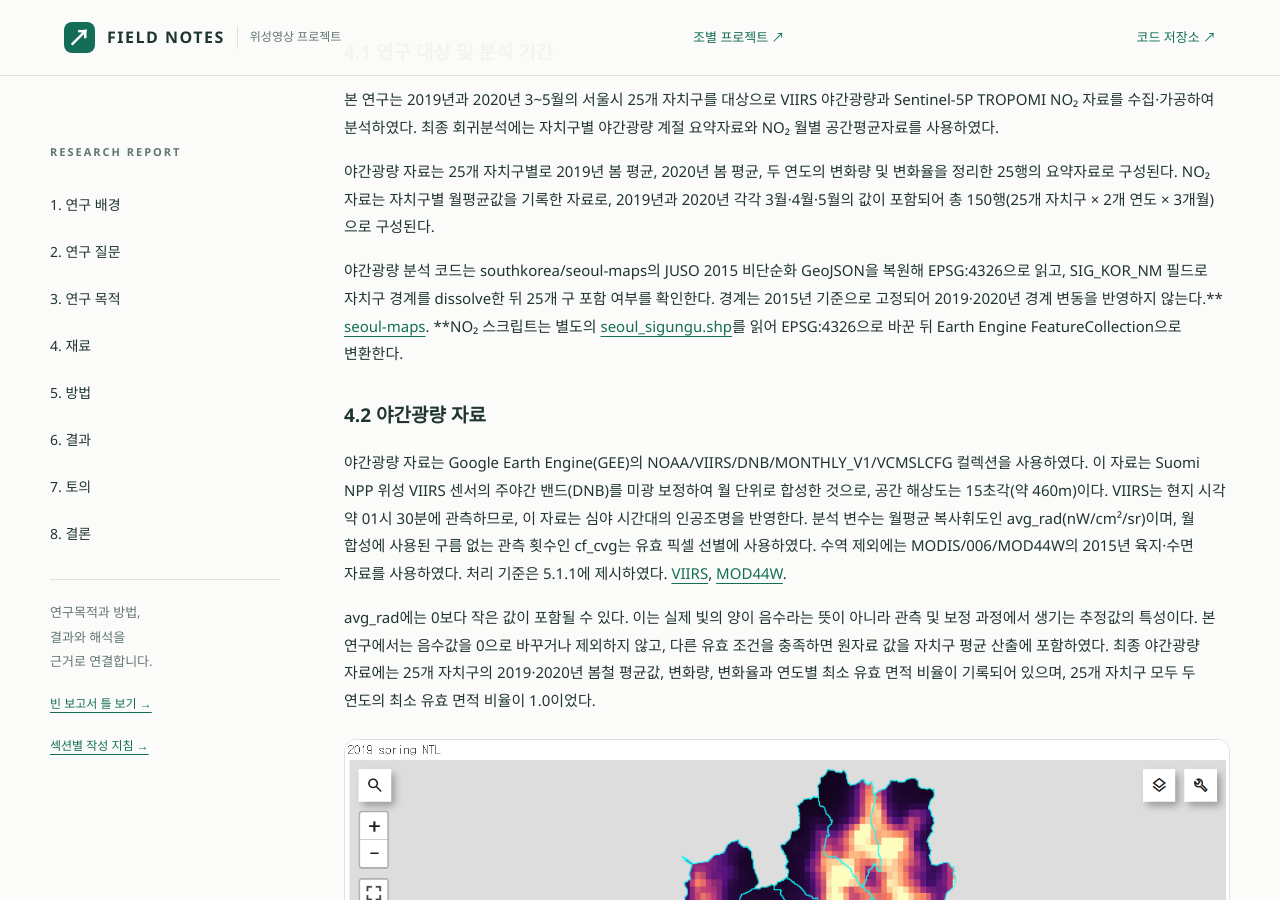
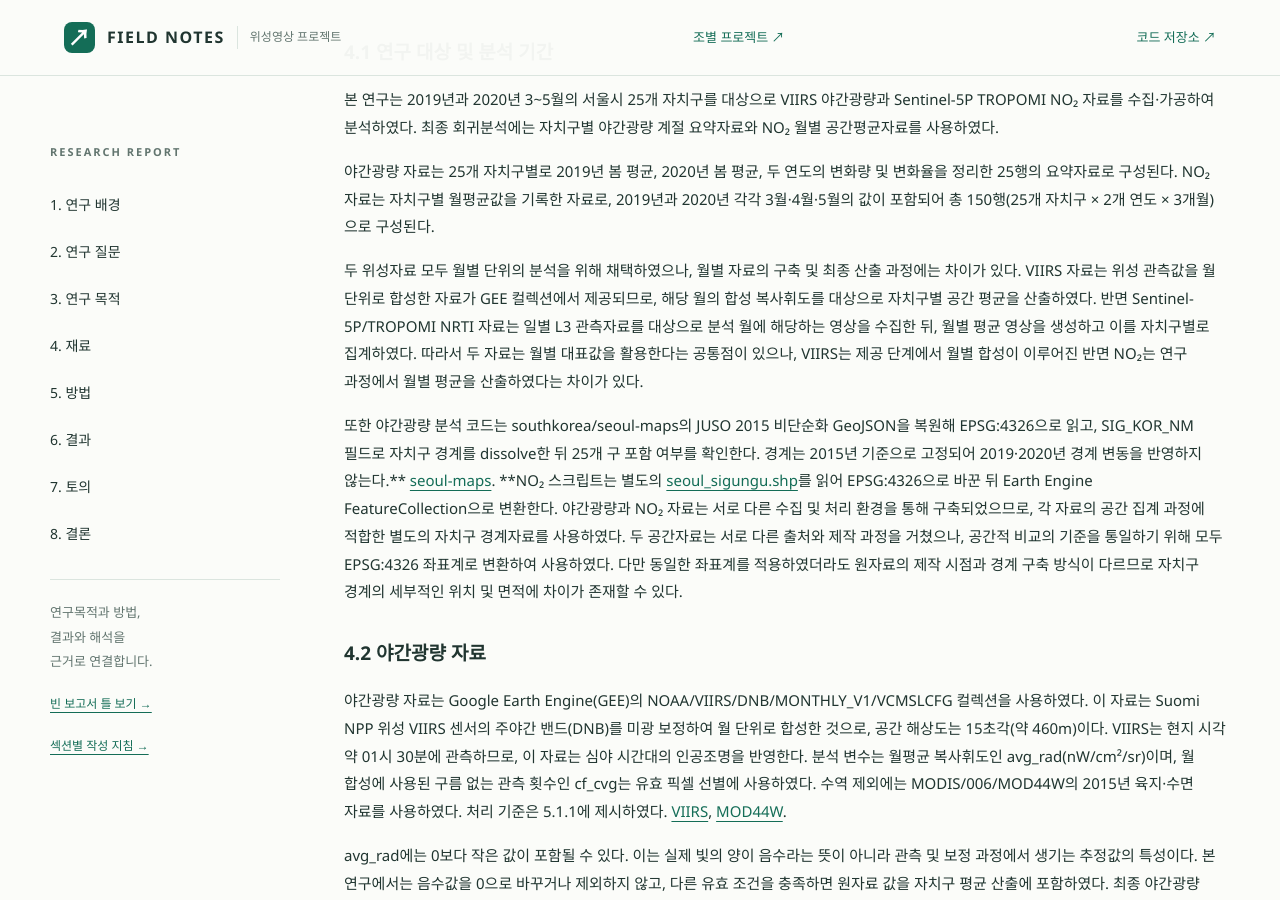
Before and after one commit to rlawkdgns3550-cmyk/surveying2_team03, a Jekyll site: the page built from docs/index.md, in a window 1280 px wide and 900 px high, scrolled down 8077 px. Built offline with Jekyll 4.4.1, drawn with Linux system fonts in a browser that asks for light colours.

Commit message:
Update index.md

```diff
--- a/docs/index.md
+++ b/docs/index.md
@@ -91,7 +91,9 @@ badge: "빈 학술 보고서 틀"
 
 야간광량 자료는 25개 자치구별로 2019년 봄 평균, 2020년 봄 평균, 두 연도의 변화량 및 변화율을 정리한 25행의 요약자료로 구성된다. NO₂ 자료는 자치구별 월평균값을 기록한 자료로, 2019년과 2020년 각각 3월·4월·5월의 값이 포함되어 총 150행(25개 자치구 × 2개 연도 × 3개월)으로 구성된다.
 
-야간광량 분석 코드는 southkorea/seoul-maps의 JUSO 2015 비단순화 GeoJSON을 복원해 EPSG:4326으로 읽고, SIG_KOR_NM 필드로 자치구 경계를 dissolve한 뒤 25개 구 포함 여부를 확인한다. 경계는 2015년 기준으로 고정되어 2019·2020년 경계 변동을 반영하지 않는다.** [seoul-maps](https://github.com/southkorea/seoul-maps). **NO₂ 스크립트는 별도의 [seoul_sigungu.shp](figures/seoul_sigungu.zip)를 읽어 EPSG:4326으로 바꾼 뒤 Earth Engine FeatureCollection으로 변환한다.
+두 위성자료 모두 월별 단위의 분석을 위해 채택하였으나, 월별 자료의 구축 및 최종 산출 과정에는 차이가 있다. VIIRS 자료는 위성 관측값을 월 단위로 합성한 자료가 GEE 컬렉션에서 제공되므로, 해당 월의 합성 복사휘도를 대상으로 자치구별 공간 평균을 산출하였다. 반면 Sentinel-5P/TROPOMI NRTI 자료는 일별 L3 관측자료를 대상으로 분석 월에 해당하는 영상을 수집한 뒤, 월별 평균 영상을 생성하고 이를 자치구별로 집계하였다. 따라서 두 자료는 월별 대표값을 활용한다는 공통점이 있으나, VIIRS는 제공 단계에서 월별 합성이 이루어진 반면 NO₂는 연구 과정에서 월별 평균을 산출하였다는 차이가 있다.
+
+또한 야간광량 분석 코드는 southkorea/seoul-maps의 JUSO 2015 비단순화 GeoJSON을 복원해 EPSG:4326으로 읽고, SIG_KOR_NM 필드로 자치구 경계를 dissolve한 뒤 25개 구 포함 여부를 확인한다. 경계는 2015년 기준으로 고정되어 2019·2020년 경계 변동을 반영하지 않는다.** [seoul-maps](https://github.com/southkorea/seoul-maps). **NO₂ 스크립트는 별도의 [seoul_sigungu.shp](figures/seoul_sigungu.zip)를 읽어 EPSG:4326으로 바꾼 뒤 Earth Engine FeatureCollection으로 변환한다. 야간광량과 NO₂ 자료는 서로 다른 수집 및 처리 환경을 통해 구축되었으므로, 각 자료의 공간 집계 과정에 적합한 별도의 자치구 경계자료를 사용하였다. 두 공간자료는 서로 다른 출처와 제작 과정을 거쳤으나, 공간적 비교의 기준을 통일하기 위해 모두 EPSG:4326 좌표계로 변환하여 사용하였다. 다만 동일한 좌표계를 적용하였더라도 원자료의 제작 시점과 경계 구축 방식이 다르므로 자치구 경계의 세부적인 위치 및 면적에 차이가 존재할 수 있다.
 
 ### 4.2 야간광량 자료
 야간광량 자료는 Google Earth Engine(GEE)의 NOAA/VIIRS/DNB/MONTHLY_V1/VCMSLCFG 컬렉션을 사용하였다. 이 자료는 Suomi NPP 위성 VIIRS 센서의 주야간 밴드(DNB)를 미광 보정하여 월 단위로 합성한 것으로, 공간 해상도는 15초각(약 460m)이다. VIIRS는 현지 시각 약 01시 30분에 관측하므로, 이 자료는 심야 시간대의 인공조명을 반영한다. 분석 변수는 월평균 복사휘도인 avg_rad(nW/cm²/sr)이며, 월 합성에 사용된 구름 없는 관측 횟수인 cf_cvg는 유효 픽셀 선별에 사용하였다. 수역 제외에는 MODIS/006/MOD44W의 2015년 육지·수면 자료를 사용하였다. 처리 기준은 5.1.1에 제시하였다. [VIIRS](https://developers.google.com/earth-engine/datasets/catalog/NOAA_VIIRS_DNB_MONTHLY_V1_VCMSLCFG), [MOD44W](https://developers.google.com/earth-engine/datasets/catalog/MODIS_006_MOD44W).
```
